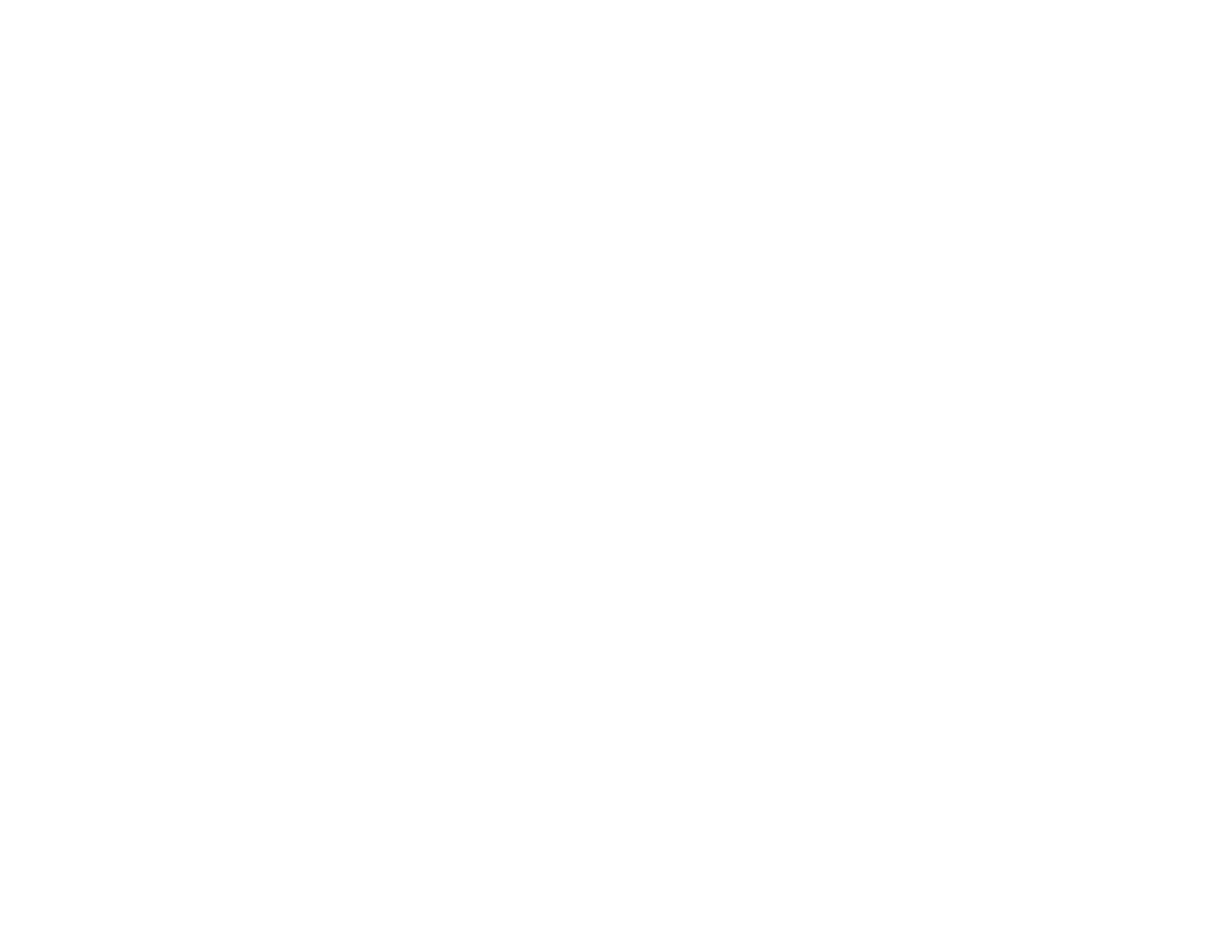
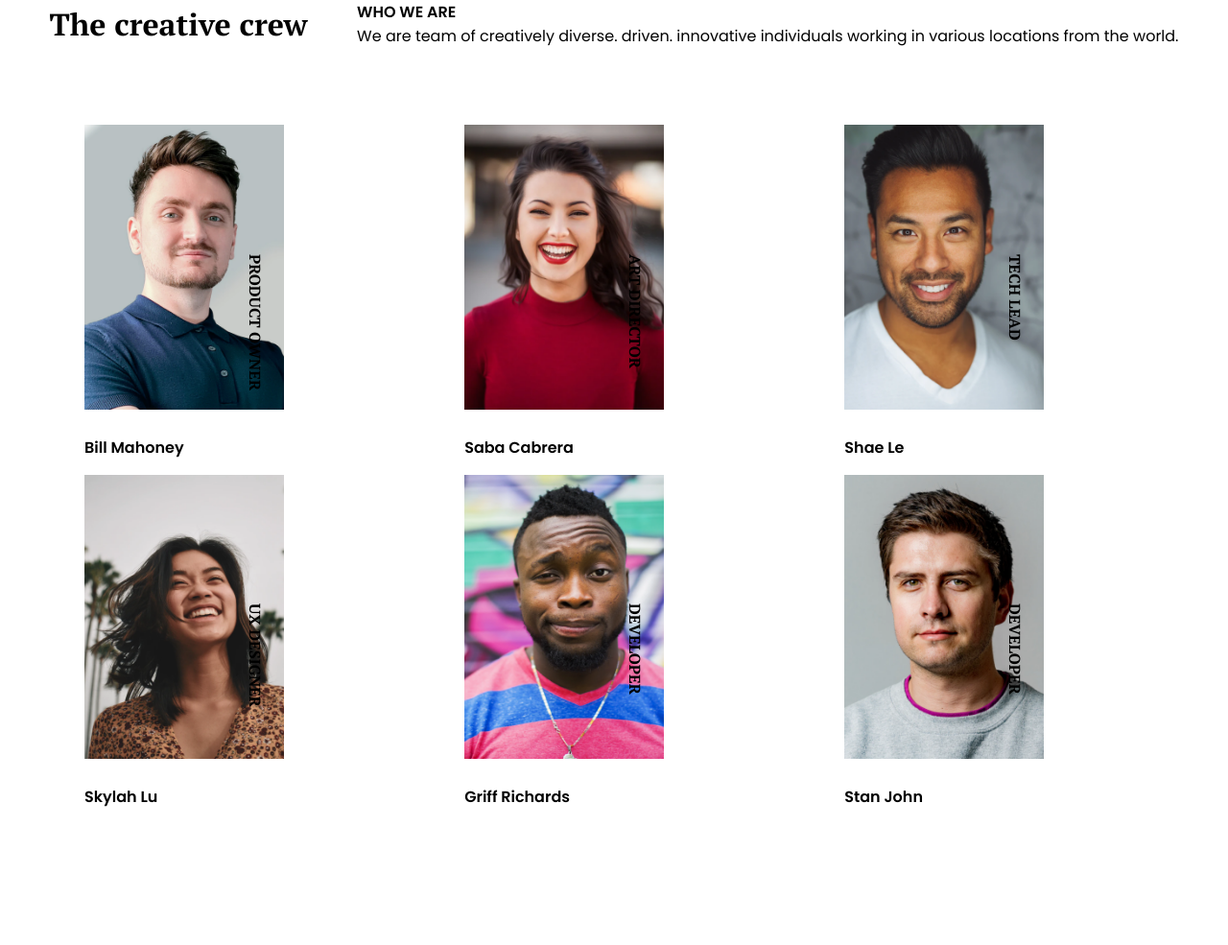
Before and after one commit to magotts/dc-my-team-page, a plain HTML site: page index.html in a window 1280 px wide. Shown: the whole page at 96% size. Before the commit the page ends 800 px from the top, so only its background shows below. Drawn offline with Linux system fonts and the light colour scheme.

Commit message:
add info of team

```diff
--- a/index.html
+++ b/index.html
@@ -23,9 +23,49 @@
 
     <title>Devchallenges</title>
 
-    <link rel="stylesheet" href="styles.css">
+    <link rel="stylesheet" href="styles.css" />
   </head>
   <body>
+    <div class="container">
+      <div class="top">
+        <div class="header">
+          <h1>The creative crew</h1>
+        </div>
+        <div class="whoweare">
+          <p class="who">WHO WE ARE</p>
+          <p class="weare">
+            We are team of creatively diverse. driven. innovative individuals
+            working in various locations from the world.
+          </p>
+        </div>
+      </div>
 
+      <div class="grid">
+        <div class="card"><img src="images/photo1.png">
+          <p class="title">Product Owner</p>
+        <p class="name">Bill Mahoney</p></div>
+
+        <div class="card"><img src="images/photo2.png">
+          <p class="title">Art Director</p>
+        <p class="name">Saba Cabrera</p></div>
+
+        <div class="card"><img src="images/photo3.png">
+          <p class="title">Tech Lead</p>
+        <p class="name">Shae Le</p></div>
+
+        <div class="card"><img src="images/photo4.png">
+          <p class="title"> UX Designer</p>
+        <p class="name">Skylah Lu</p></div>
+
+        <div class="card"><img src="images/photo5.png">
+          <p class="title">Developer</p>
+        <p class="name">Griff Richards</p></div>
+
+        <div class="card"><img src="images/photo6.png">
+          <p class="title">Developer</p>
+        <p class="name">Stan John</p></div>
+
+      </div>
+    </div>
   </body>
 </html>
```
